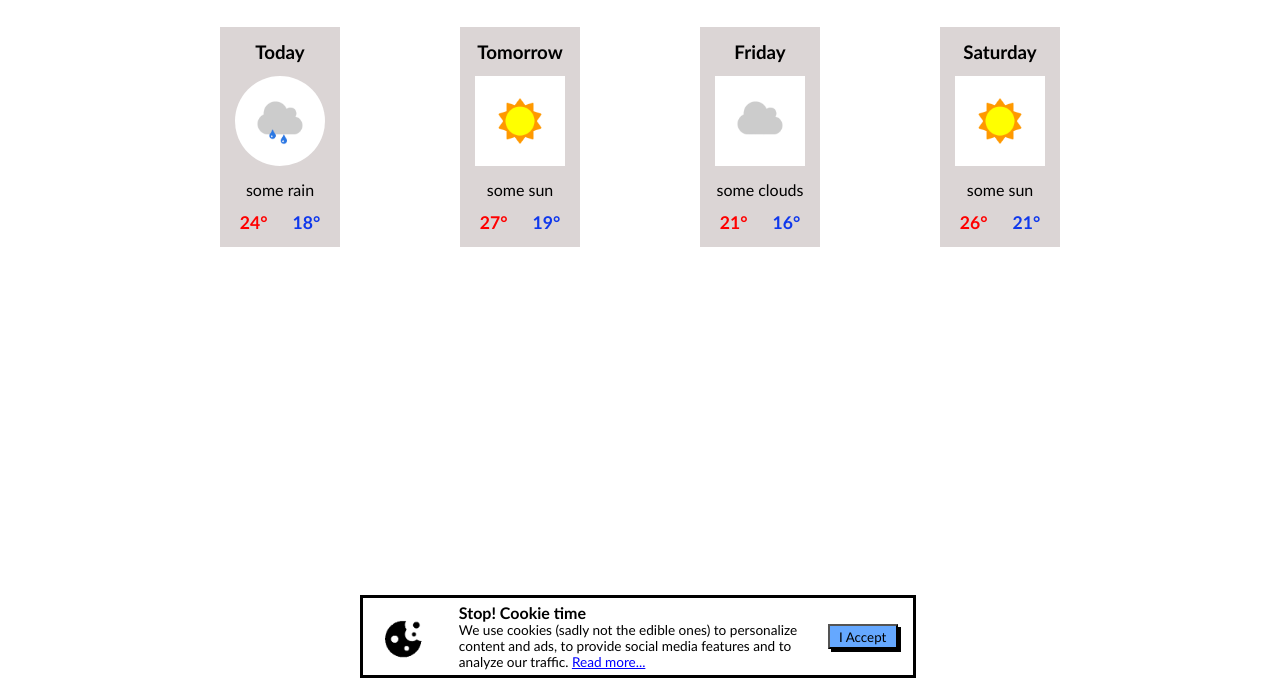
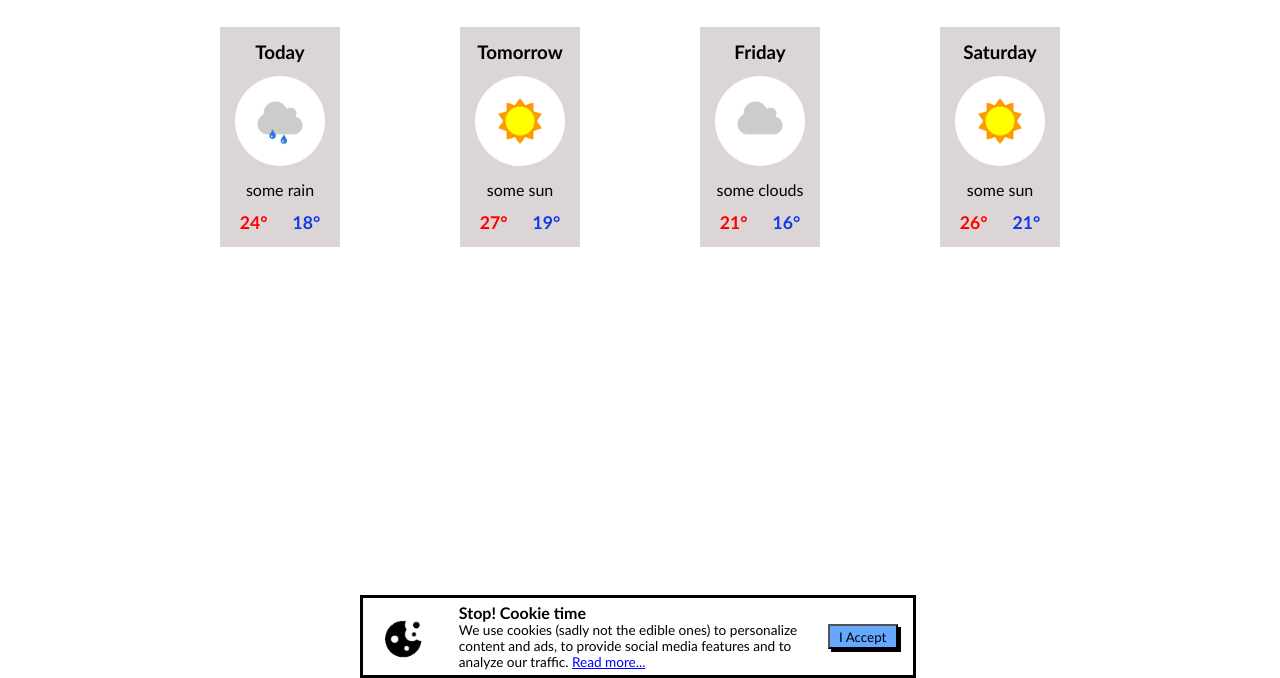
Before and after one commit to 2003sl500/DojoWeather, a plain HTML site: page index.html in a window 1280 px wide. Shown: the part 122-800 px from the top of the page. Drawn offline with Linux system fonts and the light colour scheme.

Commit message:
fixed image radius

```diff
--- a/style.css
+++ b/style.css
@@ -90,7 +90,10 @@ select {
   height: 220px;
 }
 
-#today img {
+#today img,
+#tommorrow img,
+#friday img,
+#saturday img {
   border-radius: 50%;
 }
 
```
